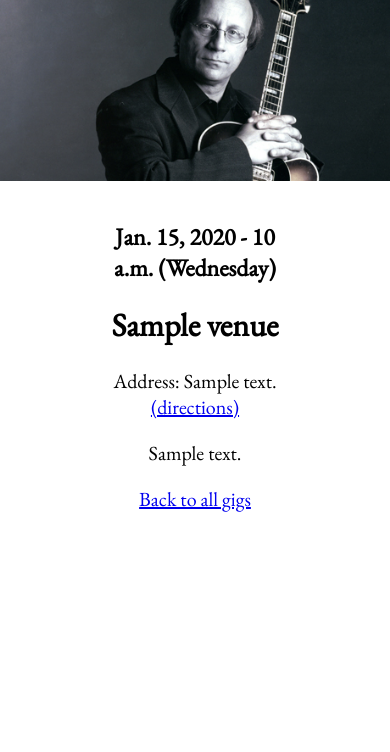
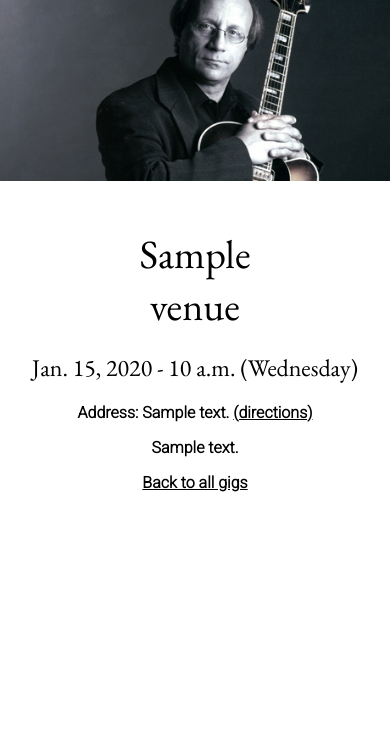
Before and after one commit to thecaprad/frankportolese, a Django app: page /gig/1/ in a window 390 px wide. Shown: the part 40-792 px from the top of the page. Run offline with Django 3.2, Linux system fonts and the light colour scheme; tables that the repository leaves empty hold one stand-in row (values such as "Sample post"); some web fonts are replaced.

Commit message:
Makes gig_detail responsive

```diff
--- a/gig_calendar/static/gig_calendar/style.css
+++ b/gig_calendar/static/gig_calendar/style.css
@@ -241,8 +241,34 @@ nav a {
     border-color: #343a40;
 }
 
-.gig-detail {
+#gig-detail {
     text-align: center;
+}
+
+#gig-detail h1 {
+    font-size: 30pt;
+    font-weight: 500;
+    margin-bottom: 0;
+}
+
+#gig-detail h2 {
+    font-weight: 500;
+    width: 100%;
+}
+
+#gig-detail p {
+    font-family: 'Roboto', sans-serif;
+    width: 100%;
+    font-size: 16px;
+    font-weight: 800;
+}
+
+#gig-detail p a {
+    color: black;
+}
+
+#gig-detail p a:hover {
+    color: rgba(0, 0, 0, 0.486);
 }
 
 .blog-list-header {
--- a/gig_calendar/templates/gig_calendar/gig_detail.html
+++ b/gig_calendar/templates/gig_calendar/gig_detail.html
@@ -2,9 +2,9 @@
 
 {% block content %}
     <div class="container">
-        <div class="gig-detail">
+        <div id="gig-detail">
+            <h1 class="center">{{ gig.venue }}</h1>
             <h2 class="center">{{ gig.date }} - {{ gig.time|date:"P" }} {{ gig.date|date:"(l)" }}</h2>
-            <h1 class="center">{{ gig.venue }}</h1>
             {% if gig.venue.address %}
                 <p class="center">
                     Address: {{ gig.venue.address }}
```
